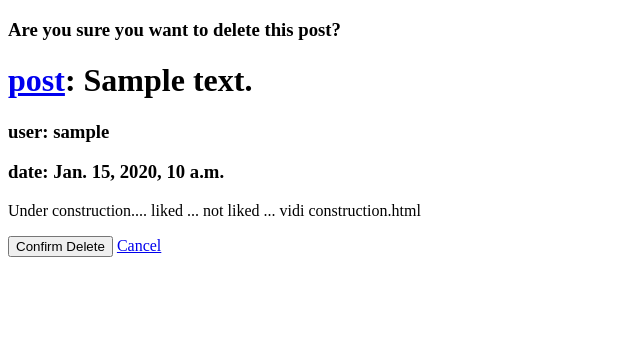
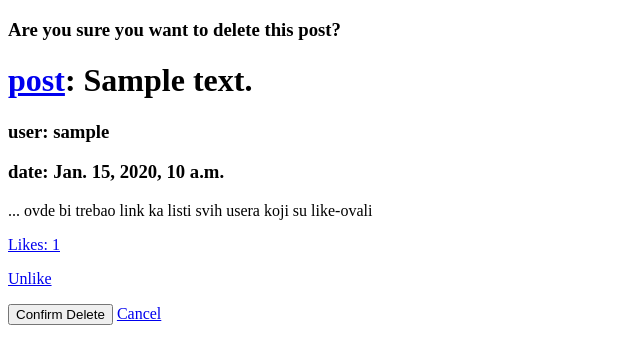
Before and after one commit to otompotom/django_test, a Django app: page /posts/delete/1 in a window 1280 px wide. Shown: the part 96-460 px from the top of the page, without its empty margins (0-640 px from the left). Run offline with Django 3.2, Linux system fonts and the light colour scheme; a user stored in the database is signed in; tables that the repository leaves empty hold one stand-in row (values such as "Sample post").

Commit message:
implement like/unlike (likes pending)

```diff
--- a/posts/models.py
+++ b/posts/models.py
@@ -12,7 +12,7 @@ class Post(models.Model):
     user = models.ForeignKey(User, on_delete=models.CASCADE, related_name="posts")
     created_at = models.DateTimeField(auto_now=True)
     message = models.TextField()
-    # likes = models.ManyToManyField(User, through="PostsLiked")  # post.likes.count() bi trebalo da vrati broj lajkova
+    likes = models.ManyToManyField(User, through="PostsLiked")  # post.likes.count() bi trebalo da vrati broj lajkova
 
     def __str__(self):
         return self.message
@@ -24,6 +24,6 @@ class Post(models.Model):
         ordering = ["-created_at"]
         unique_together = ["user", "message"]
 
-# class PostsLiked(models.Model):
-#     post = models.ForeignKey(Post, on_delete=models.CASCADE, related_name="like_users")
-#     user = models.ForeignKey(User, on_delete=models.CASCADE, related_name='liked_posts')
+class PostsLiked(models.Model):
+    post = models.ForeignKey(Post, on_delete=models.CASCADE, related_name="like_users")
+    user = models.ForeignKey(User, on_delete=models.CASCADE, related_name='liked_posts')
--- a/posts/templates/posts/_post.html
+++ b/posts/templates/posts/_post.html
@@ -1,9 +1,19 @@
 <div>
-    <h1><a href='{% url 'posts:single' username=post.user.username pk=post.pk%}'>post</a>: {{ post.message }}</h1>
+    <h1><a href="{% url 'posts:single' username=post.user.username pk=post.pk%}">post</a>: {{ post.message }}</h1>
     <h3>user: {{ post.user.username }}</h3> <h3>date: {{post.created_at}}</h3>
 </div>
 <div>
-    <p>Under construction.... liked ... not liked ... vidi construction.html</p>
+    <p>
+    {% if user in post.likes.all %}
+        ... ovde bi trebao link ka listi svih usera koji su like-ovali
+        <p><a href="#">Likes: {{post.likes.count}}</a></p>
+        <p><a href="{% url 'posts:unlike' username=post.user.username pk=post.pk %}">Unlike</a></p>
+    {% else %}
+        ... ovde bi trebao link ka listi svih usera koji su like-ovali
+        <p><a href="#">Likes: {{post.likes.count}}</a></p>
+        <p><a href="{% url 'posts:like' username=post.user.username pk=post.pk %}">Like</a></p>
+    {% endif %}
+    </p>
     {% if user.is_authenticated and post.user == user and not hide_delete %}
         <a href="{% url 'posts:delete' pk=post.pk %}">Delete</a>
     {% endif %}
--- a/posts/urls.py
+++ b/posts/urls.py
@@ -9,7 +9,7 @@ urlpatterns = [
     path('by/<str:username>/<int:pk>', views.SinglePost.as_view(), name='single'),
     path('by/<str:username>/', views.UserPosts.as_view(), name = 'for_user'),
     path('delete/<int:pk>', views.DeletePost.as_view(), name='delete'),
-    path('like/<int:pk>', views.LikePost.as_view(), name='like'),
-    path('unlike/<int:pk>', views.UnlikePost.as_view(), name='unlike'),
+    path('like/<str:username>/<int:pk>', views.LikePost.as_view(), name='like'),
+    path('unlike/<str:username>/<int:pk>', views.UnlikePost.as_view(), name='unlike'),
 
 ]
--- a/posts/views.py
+++ b/posts/views.py
@@ -2,10 +2,11 @@ from django.contrib.auth.mixins import LoginRequiredMixin
 from braces.views import SelectRelatedMixin
 from django.views import generic
 from django.urls import reverse_lazy, reverse
-from .models import Post  # PostsLiked
+from .models import Post, PostsLiked
 from django.contrib import messages
 
 from django.http import Http404
+from django.shortcuts import get_object_or_404
 from django.contrib.auth import get_user_model
 User = get_user_model()
 
@@ -67,8 +68,45 @@ class UserPosts(generic.ListView):
 class LikePost(LoginRequiredMixin, generic.RedirectView):
 
     def get_redirect_url(self, *args, **kwargs):
-        return reverse("posts:single", kwargs={"username": self.kwargs.get("username"), "pk": self.kwargs.get("upk")})
+        return reverse("posts:single", kwargs={"username": self.kwargs.get("username"), "pk": self.kwargs.get("pk")})
+
+    def get(self, request, *args, **kwargs):
+        post = get_object_or_404(Post, pk=self.kwargs.get("pk"))
+
+        try:
+            PostsLiked.objects.create(user=self.request.user, post=post)
+
+        except IntegrityError:
+            messages.warning(self.request, "AAAAAAAAAAAAAAAAAAAAA")
+
+        else:
+            messages.success(self.request, "You have successfully liked a post")
+
+        return super().get(request, *args, **kwargs)
+
 
 class UnlikePost(LoginRequiredMixin, generic.RedirectView):
+
     def get_redirect_url(self, *args, **kwargs):
-        return reverse("posts:single", kwargs={"username": self.kwargs.get("username"), "pk": self.kwargs.get("upk")})
+        return reverse("posts:single", kwargs={"username": self.kwargs.get("username"), "pk": self.kwargs.get("pk")})
+
+    def get(self, request, *args, **kwargs):
+
+        try:
+            post_liked_by_user_relationship = PostsLiked.objects.filter(
+                user=self.request.user,
+                post__pk=self.kwargs.get("pk")
+            ).get()
+
+        except PostsLiked.DoesNotExist:
+            messages.warning(
+                self.request,
+                "BBBBBBBBBBBBBBBBBBBBBBBBBBBBBBBBBBBBBBBBBBBBB"
+            )
+        else:
+            post_liked_by_user_relationship.delete()
+            messages.success(
+                self.request,
+                "You have successfully liked a post."
+            )
+        return super().get(request, *args, **kwargs)
```
Also changed, not shown: posts/templates/posts/construction.html (+2 -9 lines).
